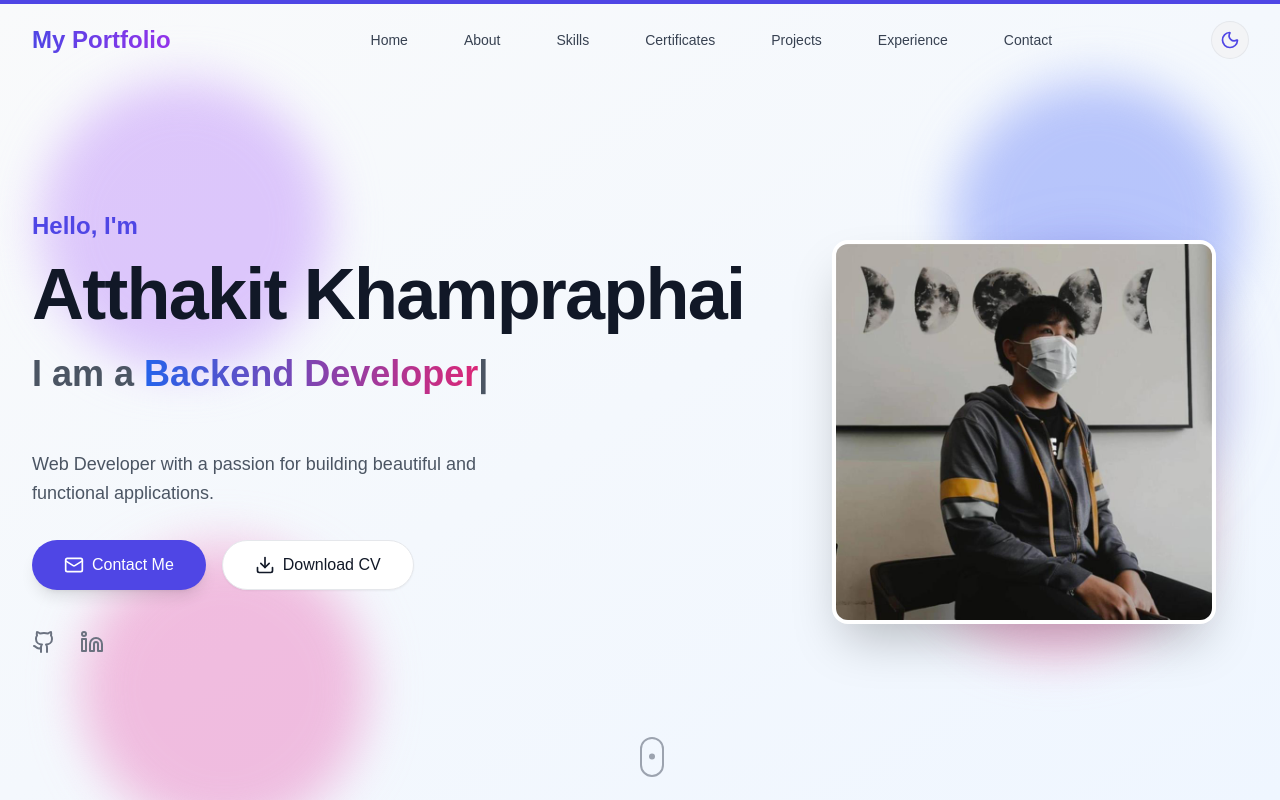
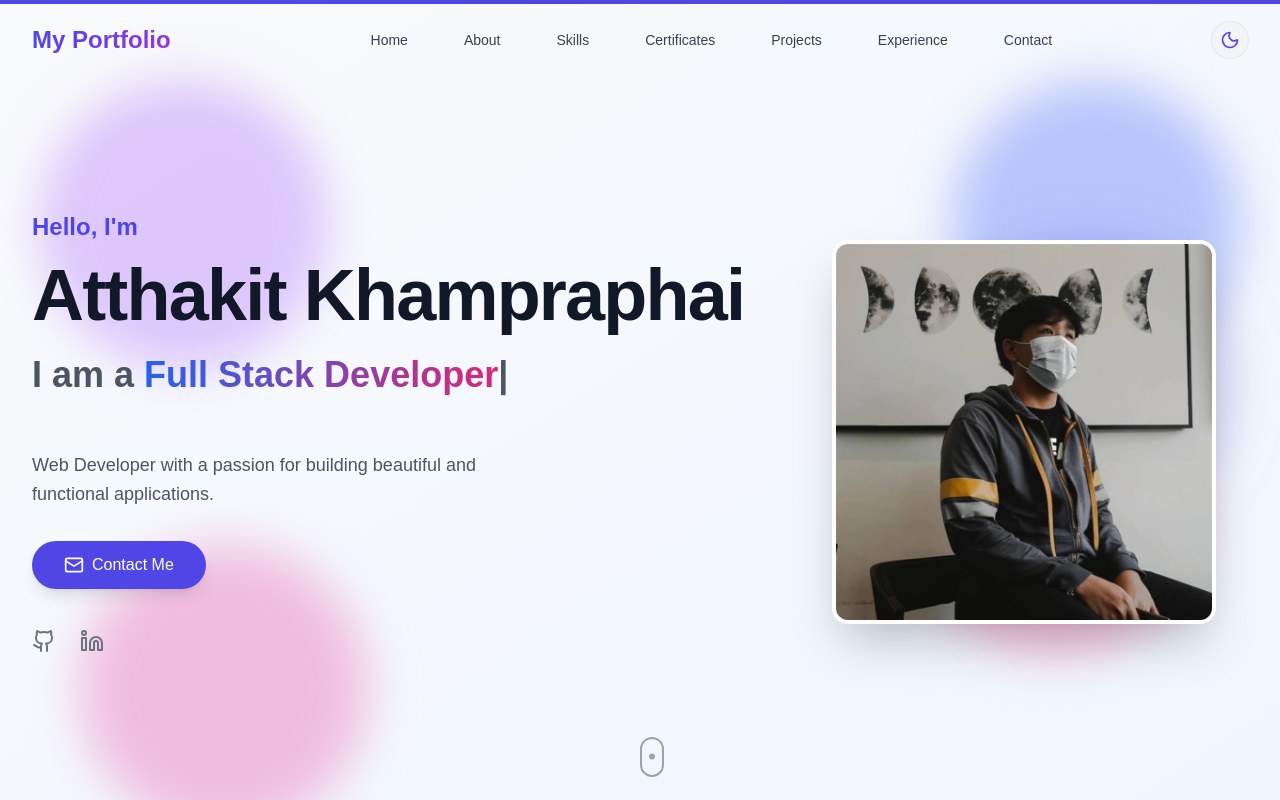
Before and after one commit to AT3rN4t1ve/My-Web-Resume, a React (Vite) app: page / in a window 1280 px wide. Shown: the top 800 px of the page. Built offline with nearby package versions, Linux system fonts and the light colour scheme.

Commit message:
Edit Detail

```diff
--- a/src/Components/Hero.jsx
+++ b/src/Components/Hero.jsx
@@ -83,14 +83,14 @@ const Hero = () => {
               */}
 
               {/* แบบที่ 2: Placeholder (ใช้ตอนนี้ไปก่อน เพื่อบอกว่ากำลังทำ) */}
-              <button
+              {/* <button
                 // แก้ไขข้อความ Alert
                 onClick={() => alert("The complete Resume is currently being updated. (Coming Soon!)")}
                 className="flex items-center justify-center px-8 py-3 bg-white dark:bg-slate-700 border border-gray-200 dark:border-slate-600 hover:bg-gray-50 dark:hover:bg-slate-600 text-gray-900 dark:text-white rounded-full font-medium transition-colors shadow-sm"
               >
                 <Download className="mr-2 h-5 w-5" />
                 Download CV
-              </button>
+              </button> */}
 
             </div>
 
--- a/src/Data/portfolio.js
+++ b/src/Data/portfolio.js
@@ -2,7 +2,7 @@ export const PORTFOLIO_DATA = {
   personal: {
     name: "Atthakit Khampraphai",
     nickname: "Petch",
-    roles: ["Frontend Developer", "Backend Developer", "Full Stack Developer"],
+    roles: ["Backend Developer", "Full Stack Developer"],
     email: "kh.callphet@gmail.com",
     github: "https://github.com/AT3rN4t1ve",
     linkedin: "https://www.linkedin.com/in/atthakit-khampraphai/",
```
